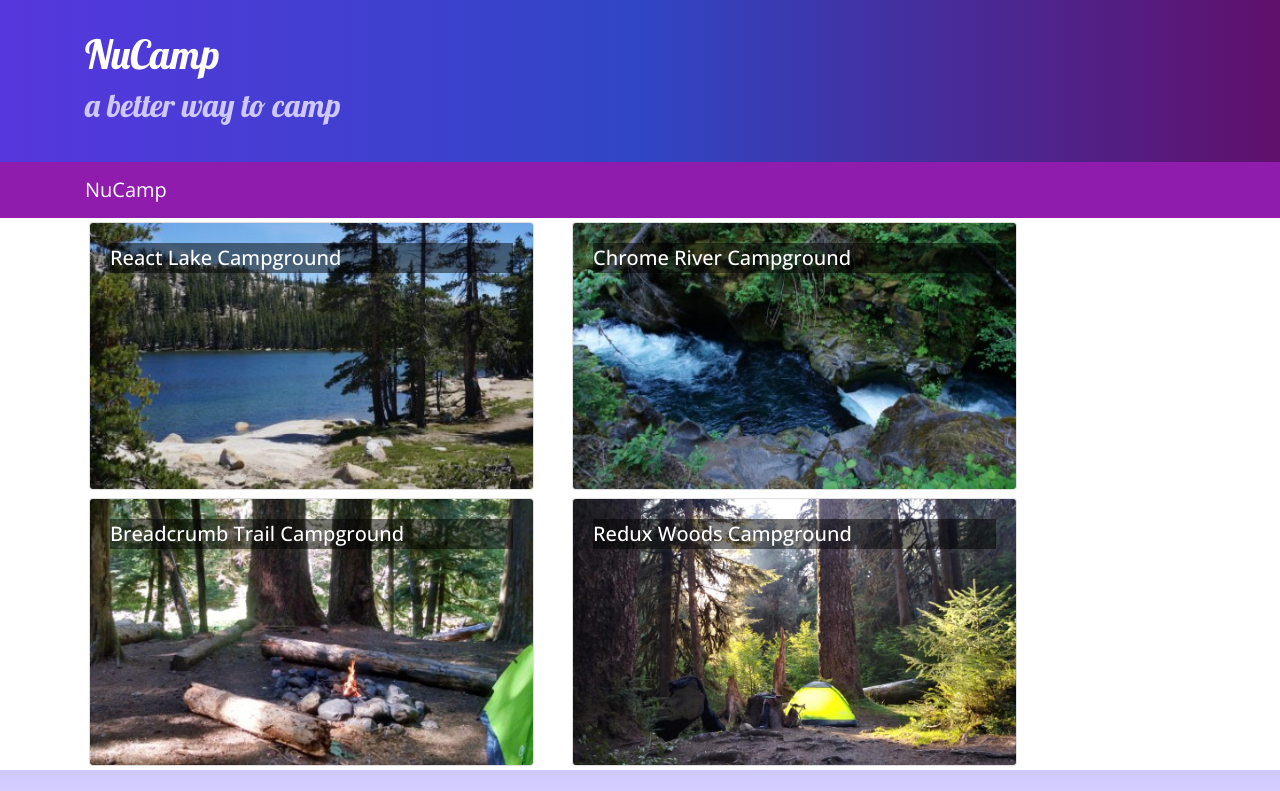
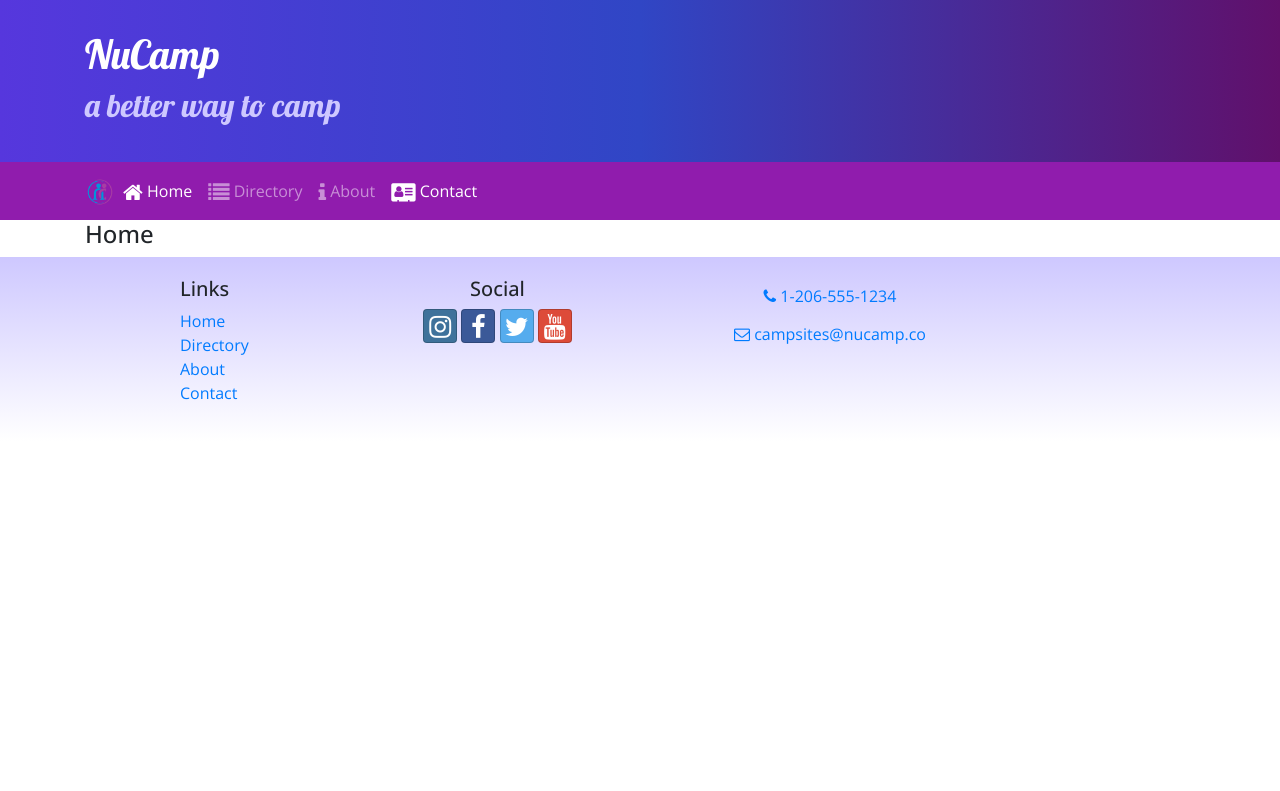
Before and after one commit to butterflymisty/reactnucampsite, a React (Create React App) app: page /home in a window 1280 px wide. Shown: the top 791 px of the page. Built offline with nearby package versions, Linux system fonts and the light colour scheme.

Commit message:
React Router

```diff
--- a/package.json
+++ b/package.json
@@ -12,6 +12,7 @@
     "react": "^17.0.2",
     "react-dom": "^17.0.2",
     "react-popper": "1.3.6",
+    "react-router-dom": "5.2.0",
     "react-scripts": "4.0.3",
     "reactstrap": "8.5.1",
     "typeface-lobster": "^1.1.13",
--- a/src/App.js
+++ b/src/App.js
@@ -1,13 +1,16 @@
 import React, { Component } from 'react';
 import Main from './components/MainComponent';
+import { BrowserRouter } from 'react-router-dom';
 import './App.css';
 
 class App extends Component {
   render() {
     return (
-      <div className="App">
-        <Main />
-      </div>
+      <BrowserRouter>
+        <div className="App">
+          <Main />
+        </div>
+      </BrowserRouter>
     );
   };
 }
--- /dev/null
+++ b/src/components/ContactComponent.js
@@ -0,0 +1,31 @@
+import React from 'react';
+
+function Contact(props) {
+    return (
+        <div className="container">
+            <div className="row">
+                <div className="col">
+                    <h2>Contact Us</h2>
+                    <hr />
+                </div>
+            </div>
+
+            <div className="row row-content align-items-center">
+                <div className="col-sm-4">
+                    <h5>Our Address</h5>
+                    <address>
+                        1 Nucamp Way<br />
+                        Seattle, WA 98001<br />
+                        U.S.A.
+                    </address>
+                </div>
+                <div className="col">
+                    <a role="button" className="btn btn-link" href="tel:+12065551234"><i className="fa fa-phone" /> 1-206-555-1234</a><br />
+                    <a role="button" className="btn btn-link" href="mailto:fakeemail@fakeemail.co"><i className="fa fa-envelope-o" /> campsites@nucamp.co</a>
+                </div>
+            </div>
+        </div>
+    );
+}
+
+export default Contact;
--- a/src/components/DirectoryComponent.js
+++ b/src/components/DirectoryComponent.js
@@ -1,9 +1,9 @@
 import React from 'react';
 import { Card, CardImg, CardImgOverlay, CardTitle } from 'reactstrap';
 
-function RenderDirectoryItem({campsite, onClick}) {
+function RenderDirectoryItem({ campsite }) {
     return (
-        <Card onClick = {() => onClick(campsite.id)}>
+        <Card >
             <CardImg width="100%" src={campsite.image} alt={campsite.name} />
             <CardImgOverlay>
                 <CardTitle>{campsite.name}</CardTitle>
@@ -17,7 +17,7 @@
     const directory = props.campsites.map(campsite => {
         return (
             <div key={campsite.id} className="col-md-5 m-1">
-                <RenderDirectoryItem campsite={campsite} onClick={props.onClick} />
+                <RenderDirectoryItem campsite={campsite} />
             </div>
         );
     });
--- a/src/components/FooterComponent.js
+++ b/src/components/FooterComponent.js
@@ -1,4 +1,5 @@
 import React from 'react';
+import { Link } from 'react-router-dom';
 
 function Footer(props) {
     return (
@@ -8,10 +9,10 @@
                     <div className="col-4 col-sm-2 offset-1">
                         <h5>Links</h5>
                         <ul className="list-unstyled">
-                            <li><a href="#">Home</a></li>
-                            <li><a href="#">Directory</a></li>
-                            <li><a href="#">About</a></li>
-                            <li><a href="#">Contact</a></li>
+                            <li><Link to='/home'>Home</Link></li>
+                            <li><Link to='/directory'>Directory</Link></li>
+                            <li><Link to='/aboutus'>About</Link></li>
+                            <li><Link to='/contactus'>Contact</Link></li>
                         </ul>
                     </div>
                     <div className="col-6 col-sm-3 text-center">
--- a/src/components/HeaderComponent.js
+++ b/src/components/HeaderComponent.js
@@ -1,7 +1,24 @@
 import React, { Component } from "react";
-import { Navbar, NavbarBrand, Jumbotron } from "reactstrap";
+import { Nav, Navbar, NavbarBrand, NavbarToggler, Collapse, NavItem, Jumbotron } from "reactstrap";
+import { NavLink } from 'react-router-dom';
 
 class Header extends Component {
+
+    constructor(props) {
+        super(props);
+
+        this.toggleNav = this.toggleNav.bind(this);
+        this.state = {
+            isNavOpen: false
+        };
+    }
+
+    toggleNav() {
+        this.setState({
+            isNavOpen: !this.state.isNavOpen
+        });
+    }
+
     render() {
         return (
             <React.Fragment>
@@ -15,9 +32,34 @@
                         </div>
                     </div>
                 </Jumbotron>
-                <Navbar dark sticky="top">
+                <Navbar dark sticky="top" expand="md">
                     <div className="container">
-                        <NavbarBrand href="/"> NuCamp </NavbarBrand>
+                        <NavbarBrand className="mr-auto" href="/"><img src="/assets/images/logo.png" height="30" width="30" alt="NuCamp logo" /></NavbarBrand>
+                        <NavbarToggler onClick={this.toggleNav} />
+                        <Collapse isOpen={this.state.isNavOpen} navbar>
+                            <Nav navbar>
+                                <NavItem>
+                                    <NavLink className="nav-link" to="/home">
+                                        <i className="fa fa-home fa-lg" /> Home
+                                    </NavLink>
+                                </NavItem>
+                                <NavItem>
+                                    <NavLink className="nav-link" to="/directory">
+                                        <i className="fa fa-list fa-lg" /> Directory
+                                    </NavLink>
+                                </NavItem>
+                                <NavItem>
+                                    <NavLink className="nav-link" to="/aboutus">
+                                        <i className="fa fa-info fa-lg" /> About
+                                    </NavLink>
+                                </NavItem>
+                                <NavItem>
+                                    <NavLink className="nav-link" to="/home">
+                                        <i className="fa fa-address-card fa-lg" /> Contact
+                                    </NavLink>
+                                </NavItem>
+                            </Nav>
+                        </Collapse>
                     </div>
                 </Navbar>
             </React.Fragment>
--- /dev/null
+++ b/src/components/HomeComponent.js
@@ -0,0 +1,11 @@
+import React from 'react';
+
+function Home(props) {
+    return (
+        <div className="container">
+            <h4>Home</h4>
+        </div>
+    )
+}
+
+export default Home
--- a/src/components/MainComponent.js
+++ b/src/components/MainComponent.js
@@ -1,8 +1,11 @@
 import React, { Component } from 'react';
 import Directory from './DirectoryComponent';
-import CampsiteInfo from './CampsiteInfoComponent';
+// import CampsiteInfo from './CampsiteInfoComponent';
 import Header from './HeaderComponent';
 import Footer from './FooterComponent';
+import Home from './HomeComponent';
+import { Switch, Route, Redirect } from 'react-router-dom';
+import Contact from './ContactComponent';
 import { CAMPSITES } from '../shared/campsites';
 
 class Main extends Component {
@@ -10,20 +13,25 @@
         super(props);
         this.state = {
             campsites: CAMPSITES,
-            selectedCampsite: null
         };
     }
 
-    onCampsiteSelect(campsiteId) {
-        this.setState({ selectedCampsite: campsiteId });
-    }
+    render() {
 
-    render() {
+        const HomePage = () => {
+            return (
+                <Home />
+            );
+        }
         return (
             <div>
                 <Header />
-                <Directory campsites={this.state.campsites} onClick={campsiteId => this.onCampsiteSelect(campsiteId)} />
-                <CampsiteInfo campsite={this.state.campsites.filter(campsite => campsite.id === this.state.selectedCampsite)[0]} />
+                <Switch>
+                    <Route path='/home' component={HomePage} />
+                    <Route exact path='/directory' render={() => <Directory campsites={this.state.campsites} />} />
+                    <Redirect to='/home' />
+                </Switch>
+                <Route exact path='/contactus' component={Contact} />
                 <Footer />
             </div>
         );
```
Also changed, not shown: 1 other file (tests, documents, lock files or other folders). Lines whose indentation alone changed are shown as unchanged.
